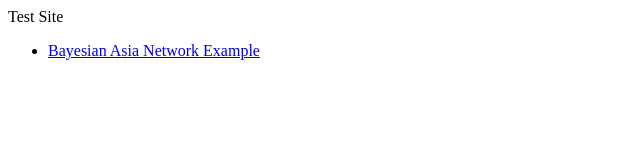
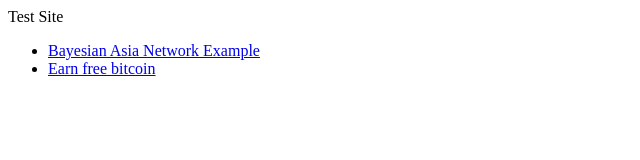
Before and after one commit to neonrights/neonrights.github.io, a plain HTML site: page index.html in a window 1280 px wide. Shown: the whole page, without its empty margins (0-640 px from the left). Drawn offline with Linux system fonts and the light colour scheme.

Commit message:
Update index.html
Free bitcoins

```diff
--- a/index.html
+++ b/index.html
@@ -6,6 +6,7 @@
 	<body>
 		<ul>
 			<li><a href="http://nbviewer.ipython.org/github/neonrights/neonrights.github.io/blob/master/examples/bayesnet_asia.ipynb">Bayesian Asia Network Example</a></li>
+			<li><a href="http://www.freebiebitcoin.com">Earn free bitcoin</a></li>
 		</ul>
 	</body>
 </html>
```
